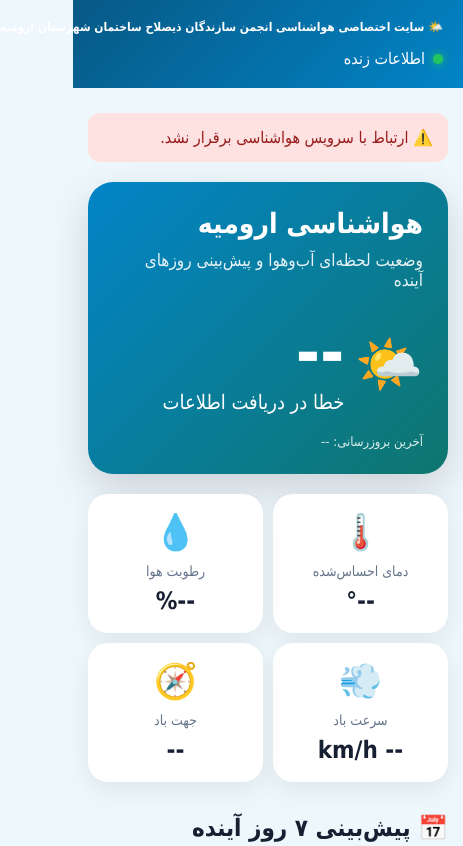
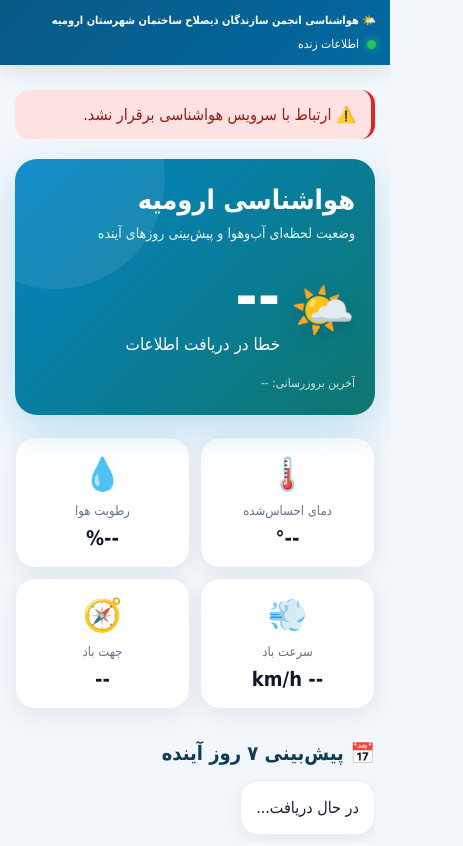
Before and after one commit to anjomansazandeghanurmia-collab/-anjoman-urmia-weather, a plain HTML site: page index.html in a window 390 px wide. Shown: the top 846 px of the page, 463 px wide, since content can reach past the window. Drawn offline with Linux system fonts and the light colour scheme; no server answers.

Commit message:
index.html

```diff
--- a/index.html
+++ b/index.html
@@ -5,7 +5,7 @@
 <meta charset="UTF-8">
 <meta name="viewport" content="width=device-width, initial-scale=1.0">
 
-<title>سایت اختصاصی هواشناسی انجمن سازندگان ذیصلاح ساختمان شهرستان ارومیه</title>
+<title>هواشناسی انجمن سازندگان ذیصلاح ساختمان شهرستان ارومیه</title>
 
 <style>
 
@@ -17,14 +17,17 @@
 
 body{
     font-family:Tahoma,Arial,sans-serif;
-    background:#eef7fc;
+    background:#f1f7fb;
     color:#172033;
 }
 
+/* ===== Header ===== */
+
 header{
-    background:linear-gradient(135deg,#075985,#0284c7);
+    background:linear-gradient(135deg,#075985,#0369a1);
     color:white;
-    padding:20px;
+    padding:16px 20px;
+    box-shadow:0 4px 20px rgba(0,0,0,.12);
 }
 
 .header{
@@ -33,6 +36,7 @@ header{
     display:flex;
     justify-content:space-between;
     align-items:center;
+    gap:20px;
 }
 
 .logo{
@@ -45,15 +49,19 @@ header{
     display:flex;
     align-items:center;
     gap:8px;
+    font-size:13px;
+    white-space:nowrap;
 }
 
 .dot{
-    width:10px;
-    height:10px;
+    width:9px;
+    height:9px;
     border-radius:50%;
     background:#22c55e;
     box-shadow:0 0 10px #22c55e;
 }
+
+/* ===== Main ===== */
 
 main{
     max-width:1200px;
@@ -66,54 +74,83 @@ main{
     background:#fee2e2;
     color:#991b1b;
     padding:15px;
-    border-radius:12px;
+    border-radius:14px;
     margin-bottom:20px;
+    border-right:4px solid #dc2626;
 }
 
+/* ===== Hero ===== */
+
 .hero{
+    position:relative;
+    overflow:hidden;
     background:linear-gradient(135deg,#0284c7,#0f766e);
     color:white;
-    border-radius:25px;
-    padding:30px;
-    margin-bottom:20px;
-    box-shadow:0 15px 40px rgba(0,0,0,.15);
+    border-radius:28px;
+    padding:32px;
+    margin-bottom:22px;
+    box-shadow:0 15px 40px rgba(2,132,199,.22);
+}
+
+.hero:after{
+    content:"";
+    position:absolute;
+    width:220px;
+    height:220px;
+    border-radius:50%;
+    background:rgba(255,255,255,.08);
+    left:-70px;
+    top:-90px;
 }
 
 .hero h1{
-    font-size:38px;
+    position:relative;
+    z-index:1;
+    font-size:36px;
     margin-bottom:10px;
 }
 
 .subtitle{
-    font-size:17px;
+    position:relative;
+    z-index:1;
+    font-size:16px;
     opacity:.9;
     margin-bottom:25px;
 }
 
 .current{
+    position:relative;
+    z-index:1;
     display:flex;
     align-items:center;
-    gap:20px;
+    gap:22px;
 }
 
 .icon{
     font-size:75px;
+    filter:drop-shadow(0 5px 10px rgba(0,0,0,.15));
 }
 
 .temp{
-    font-size:80px;
+    font-size:78px;
     font-weight:bold;
+    line-height:1;
 }
 
 .desc{
-    font-size:20px;
+    font-size:19px;
+    margin-top:8px;
 }
 
 .update{
-    margin-top:20px;
-    font-size:13px;
-    opacity:.85;
+    position:relative;
+    z-index:1;
+    margin-top:22px;
+    font-size:12px;
+    opacity:.8;
 }
+
+/* ===== Cards ===== */
 
 .cards{
     display:grid;
@@ -124,31 +161,44 @@ main{
 .card{
     background:white;
     border-radius:20px;
-    padding:22px;
+    padding:22px 15px;
     text-align:center;
-    box-shadow:0 8px 25px rgba(0,0,0,.07);
+    box-shadow:0 6px 22px rgba(15,23,42,.07);
+    border:1px solid #e5eef5;
+    transition:.25s;
+}
+
+.card:hover{
+    transform:translateY(-4px);
+    box-shadow:0 12px 28px rgba(15,23,42,.12);
 }
 
 .card-icon{
-    font-size:35px;
+    font-size:32px;
     margin-bottom:10px;
 }
 
 .label{
     color:#64748b;
-    font-size:14px;
+    font-size:13px;
     margin-bottom:8px;
 }
 
 .value{
-    font-size:24px;
+    font-size:23px;
     font-weight:bold;
+    color:#0f172a;
 }
 
+/* ===== Titles ===== */
+
 .title{
-    font-size:24px;
+    font-size:22px;
     margin:32px 0 15px;
+    color:#0f3d56;
 }
+
+/* ===== Forecast ===== */
 
 .forecast{
     display:grid;
@@ -161,12 +211,19 @@ main{
     border-radius:18px;
     padding:17px 8px;
     text-align:center;
-    box-shadow:0 8px 20px rgba(0,0,0,.06);
+    box-shadow:0 6px 18px rgba(15,23,42,.06);
+    border:1px solid #e5eef5;
+    transition:.25s;
+}
+
+.day:hover{
+    transform:translateY(-3px);
 }
 
 .day-name{
     font-weight:bold;
     margin-bottom:7px;
+    color:#075985;
 }
 
 .day-date{
@@ -180,16 +237,18 @@ main{
 }
 
 .day-temp{
-    font-size:18px;
+    font-size:17px;
     font-weight:bold;
 }
 
 .day-info{
-    font-size:12px;
+    font-size:11px;
     color:#475569;
     line-height:2;
     margin-top:10px;
 }
+
+/* ===== Rain ===== */
 
 .rain-grid{
     display:grid;
@@ -201,18 +260,23 @@ main{
     background:white;
     border-radius:20px;
     padding:22px;
-    box-shadow:0 8px 25px rgba(0,0,0,.07);
+    box-shadow:0 6px 22px rgba(15,23,42,.07);
+    border:1px solid #e5eef5;
 }
 
 .rain-title{
     font-weight:bold;
     margin-bottom:10px;
+    color:#334155;
 }
 
 .rain-value{
     font-size:30px;
     font-weight:bold;
+    color:#0284c7;
 }
+
+/* ===== Air ===== */
 
 .air{
     background:white;
@@ -221,23 +285,34 @@ main{
     display:flex;
     align-items:center;
     justify-content:space-between;
-    box-shadow:0 8px 25px rgba(0,0,0,.07);
+    box-shadow:0 6px 22px rgba(15,23,42,.07);
+    border:1px solid #e5eef5;
 }
 
 .air-status{
     background:#dcfce7;
     color:#166534;
-    padding:12px 22px;
+    padding:11px 22px;
     border-radius:30px;
     font-weight:bold;
+    font-size:14px;
 }
+
+/* ===== Footer ===== */
 
 footer{
     background:#0f172a;
     color:#cbd5e1;
     text-align:center;
-    padding:30px;
+    padding:30px 15px;
+    font-size:13px;
 }
+
+footer strong{
+    color:white;
+}
+
+/* ===== Tablet ===== */
 
 @media(max-width:900px){
 
@@ -251,25 +326,40 @@ footer{
 
 }
 
+/* ===== Mobile ===== */
+
 @media(max-width:600px){
+
+    header{
+        padding:14px;
+    }
 
     .header{
         flex-direction:column;
         align-items:flex-start;
-        gap:15px;
+        gap:10px;
     }
 
     .logo{
-        font-size:12px;
+        font-size:11px;
         white-space:nowrap;
     }
 
+    .live{
+        font-size:12px;
+    }
+
     .hero{
-        padding:25px;
+        padding:25px 20px;
+        border-radius:22px;
     }
 
     .hero h1{
-        font-size:28px;
+        font-size:27px;
+    }
+
+    .subtitle{
+        font-size:14px;
     }
 
     .current{
@@ -277,11 +367,15 @@ footer{
     }
 
     .icon{
-        font-size:55px;
+        font-size:52px;
     }
 
     .temp{
-        font-size:65px;
+        font-size:60px;
+    }
+
+    .desc{
+        font-size:17px;
     }
 
     .cards{
@@ -290,12 +384,17 @@ footer{
     }
 
     .card{
-        padding:18px 8px;
+        padding:17px 7px;
+    }
+
+    .value{
+        font-size:20px;
     }
 
     .forecast{
         display:flex;
         overflow-x:auto;
+        padding-bottom:8px;
     }
 
     .day{
@@ -312,6 +411,28 @@ footer{
         gap:15px;
     }
 
+    .title{
+        font-size:20px;
+    }
+
+}
+
+/* ===== Very Small Phones ===== */
+
+@media(max-width:380px){
+
+    .logo{
+        font-size:10px;
+    }
+
+    .temp{
+        font-size:52px;
+    }
+
+    .icon{
+        font-size:45px;
+    }
+
 }
 
 </style>
@@ -325,7 +446,7 @@ footer{
 <div class="header">
 
 <div class="logo">
-🌤️ سایت اختصاصی هواشناسی انجمن سازندگان ذیصلاح ساختمان شهرستان ارومیه
+🌤️ هواشناسی انجمن سازندگان ذیصلاح ساختمان شهرستان ارومیه
 </div>
 
 <div class="live">
@@ -386,7 +507,6 @@ footer{
 
 
 <section class="cards">
-
 
 <div class="card">
 
@@ -475,9 +595,7 @@ footer{
 🌧️ وضعیت بارش امروز
 </h2>
 
-
 <section class="rain-grid">
-
 
 <div class="rain-card">
 
@@ -553,7 +671,7 @@ footer{
 <footer>
 
 <strong>
-سایت اختصاصی هواشناسی انجمن سازندگان ذیصلاح ساختمان شهرستان ارومیه
+هواشناسی انجمن سازندگان ذیصلاح ساختمان شهرستان ارومیه
 </strong>
 
 <br><br>
@@ -744,11 +862,8 @@ async function loadWeather(){
             WEATHER_URL,
             {
                 method:"GET",
-
                 cache:"no-store",
-
-                signal:
-                controller.signal
+                signal:controller.signal
             }
         );
 
@@ -769,12 +884,6 @@ async function loadWeather(){
         await response.json();
 
 
-        console.log(
-            "OPEN METEO:",
-            data
-        );
-
-
         if(!data.current){
 
             throw new Error(
@@ -786,11 +895,6 @@ async function loadWeather(){
 
         const current =
         data.current;
-
-
-        /* =========================
-           اطلاعات فعلی
-        ========================= */
 
 
         const weather =
@@ -859,23 +963,14 @@ async function loadWeather(){
         );
 
 
-        /* =========================
-           پیش‌بینی
-        ========================= */
-
         showForecast(
             data.daily
         );
 
 
-        /* =========================
-           بارش
-        ========================= */
-
         showRain(
             data.daily
         );
-
 
     }
 
@@ -928,16 +1023,16 @@ function showForecast(daily){
 
         if(i === 0){
 
-            dayName =
-            "امروز";
+            dayName = "امروز";
 
         }
+
         else if(i === 1){
 
-            dayName =
-            "فردا";
+            dayName = "فردا";
 
         }
+
         else{
 
             dayName =
@@ -963,6 +1058,7 @@ function showForecast(daily){
         document.createElement(
             "div"
         );
+
 
         card.className =
         "day";
@@ -1028,7 +1124,6 @@ function showForecast(daily){
                 cm
 
             </div>
-
         `;
 
 
@@ -1192,7 +1287,7 @@ loadAir();
 
 
 /* =================================
-   بروزرسانی خودکار
+   بروزرسانی خودکار هر ۱۰ دقیقه
 ================================= */
 
 setInterval(
```
